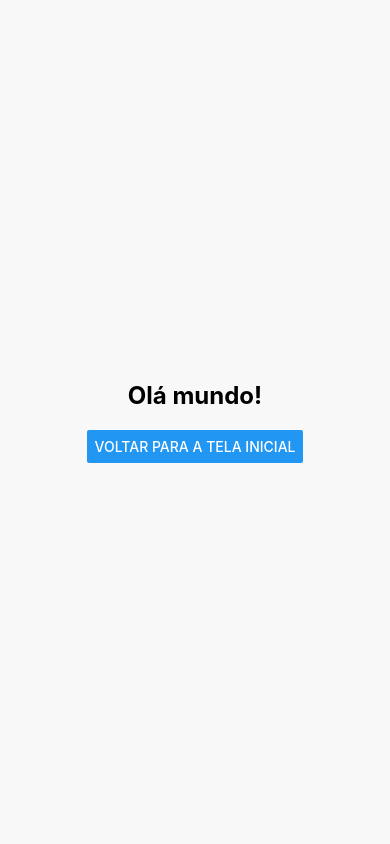
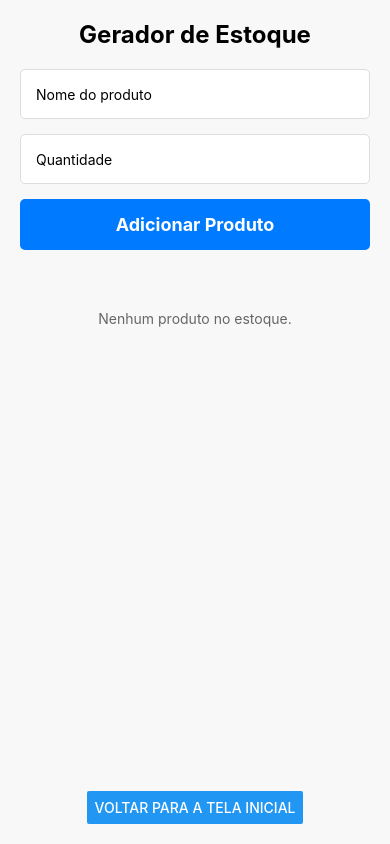
Before and after one commit to GiorgioRafael/Organiza, a React Native app: screen /TelaEstoque in a window 390 px wide. Built offline with nearby package versions, Linux system fonts and the light colour scheme.

Commit message:
Tela de adicionar itens

```diff
--- a/App.js
+++ b/App.js
@@ -68,11 +68,23 @@ const LoginScreen = ({ navigation }) => {
     </View>
   );
 }
-const ola = false
+
+
 const Stack = createStackNavigator();
 
 //Componente principal de navegação!
 const App = () => {
+  return (
+    <NavigationContainer>
+       <Stack.Navigator initialRouteName="LoginScreen" screenOptions={{headerShown: false}}>
+         <Stack.Screen name=" " component={LoginScreen}/>
+        <Stack.Screen name="TelaEstoque" component={TelaEstoque} options={{ title: 'Tela de Estoque' }}/>
+      </Stack.Navigator>
+    </NavigationContainer>
+  )
+}
+
+const appi = () => {
   return (
     <NavigationContainer>
        <Stack.Navigator initialRouteName="LoginScreen" screenOptions={{headerShown: false}}>
--- a/Components/TelaEstoque.jsx
+++ b/Components/TelaEstoque.jsx
@@ -1,17 +1,71 @@
-import React from 'react';
-import { Text, View, Button, StyleSheet } from 'react-native';
+import React, { useState } from 'react';
+import { Text, View, Button, StyleSheet, TextInput, FlatList, TouchableOpacity } from 'react-native';
 
 const TelaEstoque = ({ navigation }) => {
+
+    // Serve para armazenar os produtos e adicionar novos itens!
+    const [produtos, setProdutos] = useState([]);
+    const [nomeProduto, setNomeProduto] = useState('');
+    const [quantidade, setQuantidade] = useState('');
+
+    // Função par adicionar um novo produto ao estoque
+    const adicionarProduto = () => {
+      if (nomeProduto && quantidade) {
+        setProdutos([...produtos, { nome: nomeProduto, quantidade: quantidade }]);
+        setNomeProduto('');
+        setQuantidade('');
+      }
+    };
+
+    // Função para renderizar cada item da lista
+    const renderProduto = ({ item }) => (
+      <View style={styles.itemContainer}>
+        <Text style={styles.itemText}>{item.nome}</Text>
+        <Text style={styles.itemText}>Quantidade: {item.quantidade}</Text>
+      </View>
+    );
+
     return (
       <View style={styles.container}>
-      <Text style={styles.title}>Olá mundo!</Text>
-      <Button
-        title='Voltar para a tela inicial'
-        onPress={() => navigation.goBack()} // Navegar de volta à tela de login
+        <Text style={styles.title}>Gerador de Estoque</Text>
+
+        {/* Campo para inserir o nome do produto */}
+        <TextInput
+          style={styles.input}
+          placeholder="Nome do produto"
+          value={nomeProduto}
+          onChangeText={setNomeProduto}
         />
+
+        {/* Campo para inserir a quantidade */}
+        <TextInput
+          style={styles.input}
+          placeholder="Quantidade"
+          value={quantidade}
+          onChangeText={setQuantidade}
+          keyboardType="numeric"
+        />
+
+        {/* Botão para adicionar o produto */}
+        <TouchableOpacity style={styles.addButton} onPress={adicionarProduto}>
+          <Text style={styles.addButtonText}>Adicionar Produto</Text>
+        </TouchableOpacity>
+
+        {/* Lista de produtos adicionados */}
+        <FlatList
+          data={produtos}
+          keyExtractor={(item, index) => index.toString()}
+          renderItem={renderProduto}
+          ListEmptyComponent={<Text style={styles.emptyText}>Nenhum produto no estoque.</Text>}
+          style={styles.list}
+        />
+
+        {/* Botão para voltar à tela inicial */}
+        <Button title="Voltar para a tela inicial" onPress={() => navigation.goBack()} />
       </View>
     );
   };
+
 
   const styles = StyleSheet.create({
     container: {
@@ -19,12 +73,56 @@ const styles = StyleSheet.create({
       justifyContent: 'center',
       alignItems: 'center',
       backgroundColor: '#f8f8f8',
+      padding: 20,
     },
     title: {
       fontSize: 24,
       fontWeight: 'bold',
       marginBottom: 20,
     },
+    input: {
+      width: '100%',
+      height: 50,
+      borderWidth: 1,
+      borderColor: '#ddd',
+      borderRadius: 5,
+      paddingHorizontal: 15,
+      marginBottom: 15,
+      backgroundColor: '#fff',
+    },
+    addButton: {
+      backgroundColor: '#007AFF',
+      padding: 15,
+      borderRadius: 5,
+      marginBottom: 20,
+      width: '100%',
+      alignItems: 'center',
+    },
+    addButtonText: {
+      color: '#fff',
+      fontSize: 18,
+      fontWeight: 'bold',
+    },
+    list: {
+      width: '100%',
+      marginTop: 20,
+    },
+    itemContainer: {
+      padding: 15,
+      borderBottomWidth: 1,
+      borderBottomColor: '#ddd',
+      flexDirection: 'row',
+      justifyContent: 'space-between',
+    },
+    itemText: {
+      fontSize: 16,
+    },
+    emptyText: {
+      textAlign: 'center',
+      marginTop: 20,
+      color: '#666',
+    },
   });
 
+
 export default TelaEstoque;
```
Lines whose indentation alone changed are shown as unchanged.
